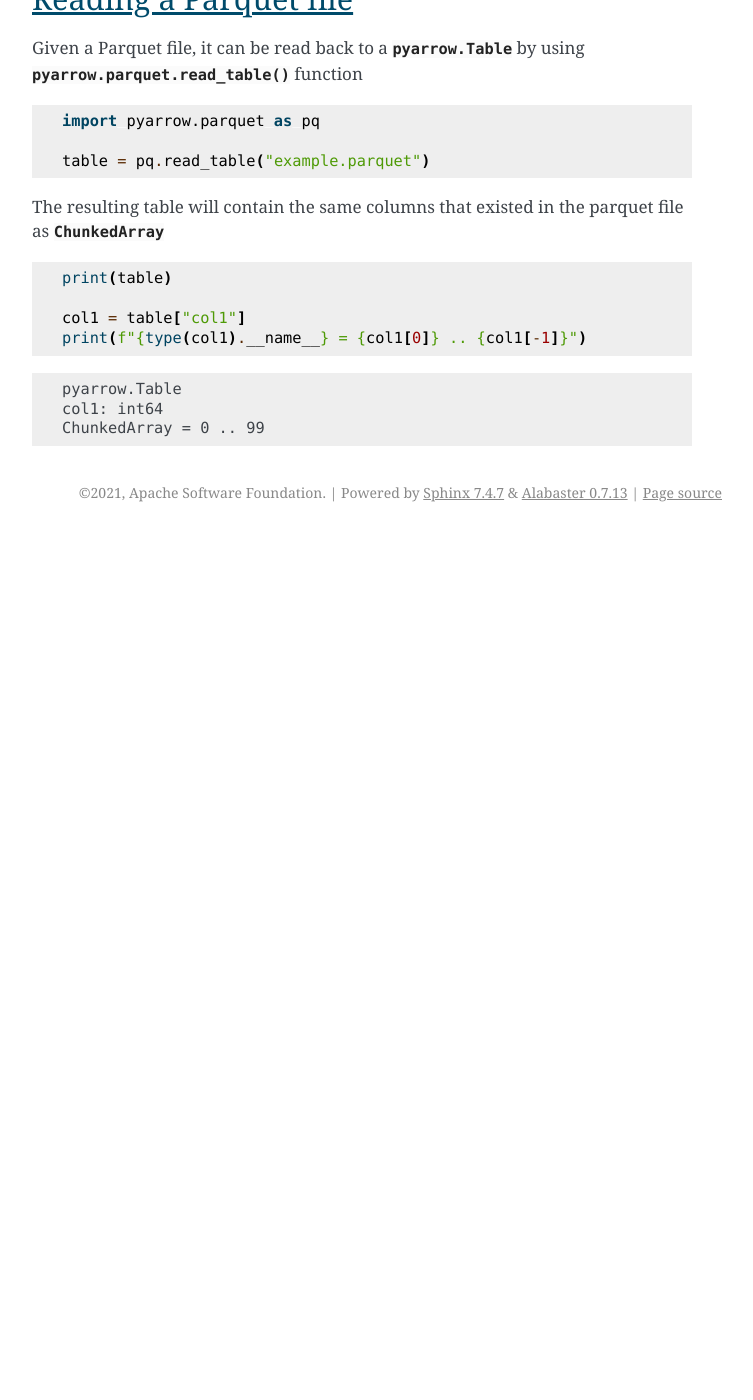
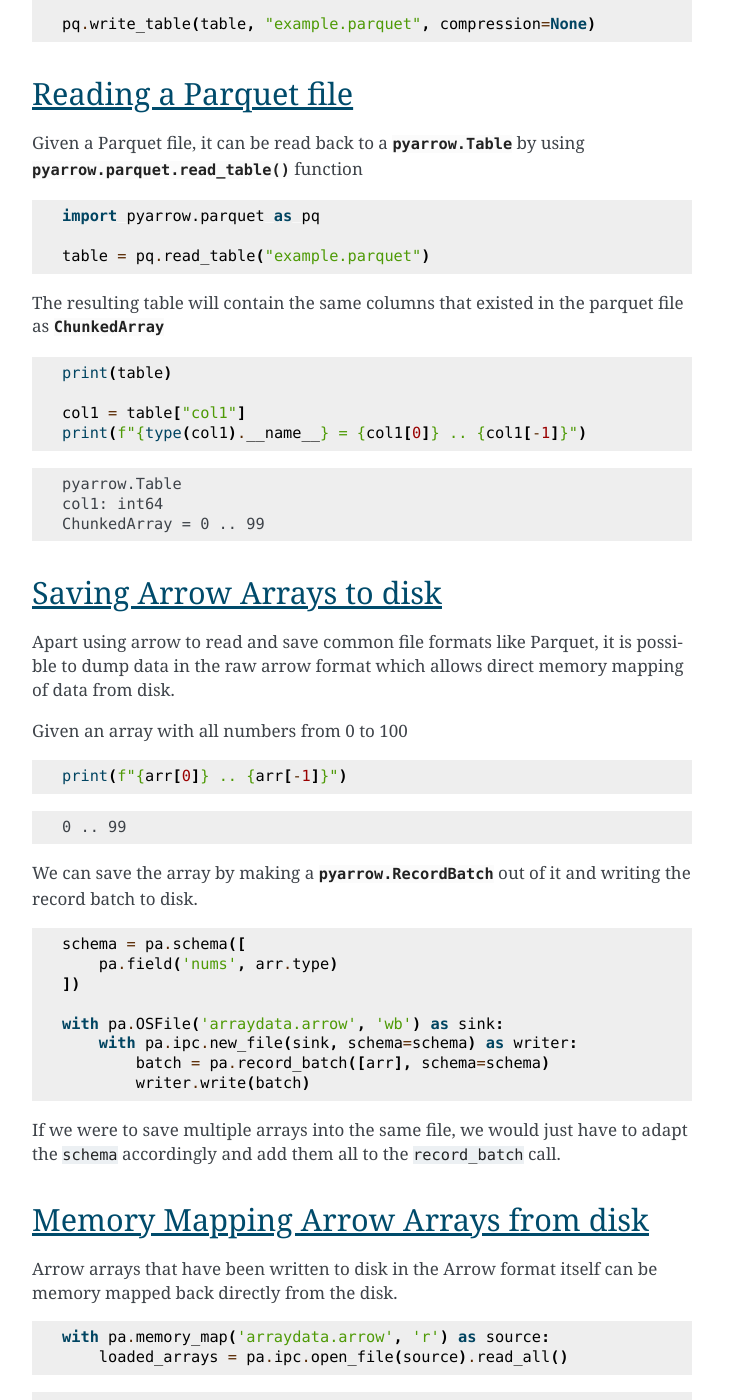
Before and after one commit to singhgur/arrow-cookbook, a Sphinx documentation site: the page built from python/source/io.rst, in a window 1280 px wide and 1400 px high, scrolled down 862 px. Shown: the whole window, without its empty margins (388-1141 px from the left). Built offline with Sphinx 7.4.7, drawn with Linux system fonts in a browser that asks for light colours; before the commit the page ends 1394 px from its top, so only the background shows below that; some of the changed text lies outside the part shown.

Commit message:
Completed the IO section and added intersphinx with PyArrow

```diff
--- a/python/source/conf.py
+++ b/python/source/conf.py
@@ -28,7 +28,8 @@
 # extensions coming with Sphinx (named 'sphinx.ext.*') or your custom
 # ones.
 extensions = [
-    "sphinx.ext.doctest"
+    "sphinx.ext.doctest",
+    "sphinx.ext.intersphinx"
 ]
 
 # Add any paths that contain templates here, relative to this directory.
@@ -51,3 +52,6 @@
 # relative to this directory. They are copied after the builtin static files,
 # so a file named "default.css" will overwrite the builtin "default.css".
 html_static_path = ['_static']
+
+
+intersphinx_mapping = {'pyarrow': ('https://arrow.apache.org/docs/', None)}
--- a/python/source/io.rst
+++ b/python/source/io.rst
@@ -72,3 +72,99 @@
     pyarrow.Table
     col1: int64
     ChunkedArray = 0 .. 99
+
+Saving Arrow Arrays to disk
+===========================
+
+Apart using arrow to read and save common file formats like Parquet,
+it is possible to dump data in the raw arrow format which allows
+direct memory mapping of data from disk.
+
+Given an array with all numbers from 0 to 100
+
+.. testcode::
+
+    print(f"{arr[0]} .. {arr[-1]}")
+
+.. testoutput::
+
+    0 .. 99
+
+We can save the array by making a :class:`pyarrow.RecordBatch` out
+of it and writing the record batch to disk.
+
+.. testcode::
+
+    schema = pa.schema([
+        pa.field('nums', arr.type)
+    ])
+
+    with pa.OSFile('arraydata.arrow', 'wb') as sink:
+        with pa.ipc.new_file(sink, schema=schema) as writer:
+            batch = pa.record_batch([arr], schema=schema)
+            writer.write(batch)
+
+If we were to save multiple arrays into the same file,
+we would just have to adapt the ``schema`` accordingly and add
+them all to the ``record_batch`` call.
+
+Memory Mapping Arrow Arrays from disk
+=====================================
+
+Arrow arrays that have been written to disk in the Arrow
+format itself can be memory mapped back directly from the disk.
+
+.. testcode::
+
+    with pa.memory_map('arraydata.arrow', 'r') as source:
+        loaded_arrays = pa.ipc.open_file(source).read_all()
+
+.. testcode::
+
+    arr = loaded_arrays[0]
+    print(f"{arr[0]} .. {arr[-1]}")
+
+.. testoutput::
+
+    0 .. 99
+
+Writing CSV files
+=================
+
+It is currently possible to write an Arrow :class:`pyarrow.Table` to
+CSV by going through pandas. Arrow doesn't currently provide an optimized
+code path for writing to CSV.
+
+.. testcode::
+
+    table = pa.Table.from_arrays([arr], names=["col1"])
+    table.to_pandas().to_csv("table.csv", index=False)
+
+Reading CSV files
+=================
+
+Arrow can read :class:`pyarrow.Table` entities from CSV using an
+optimized codepath that can leverage multiple threads.
+
+.. testcode::
+
+    import pyarrow.csv
+
+    table = pa.csv.read_csv("table.csv")
+
+Arrow will do its best to guess data types, further options can be
+provided to :func:`pyarrow.csv.read_csv` to drive
+:class:`pyarrow.csv.ConvertOptions`.
+
+.. testcode::
+
+    print(table)
+
+    col1 = table["col1"]
+    print(f"{type(col1).__name__} = {col1[0]} .. {col1[-1]}")
+
+.. testoutput::
+
+    pyarrow.Table
+    col1: int64
+    ChunkedArray = 0 .. 99
```
